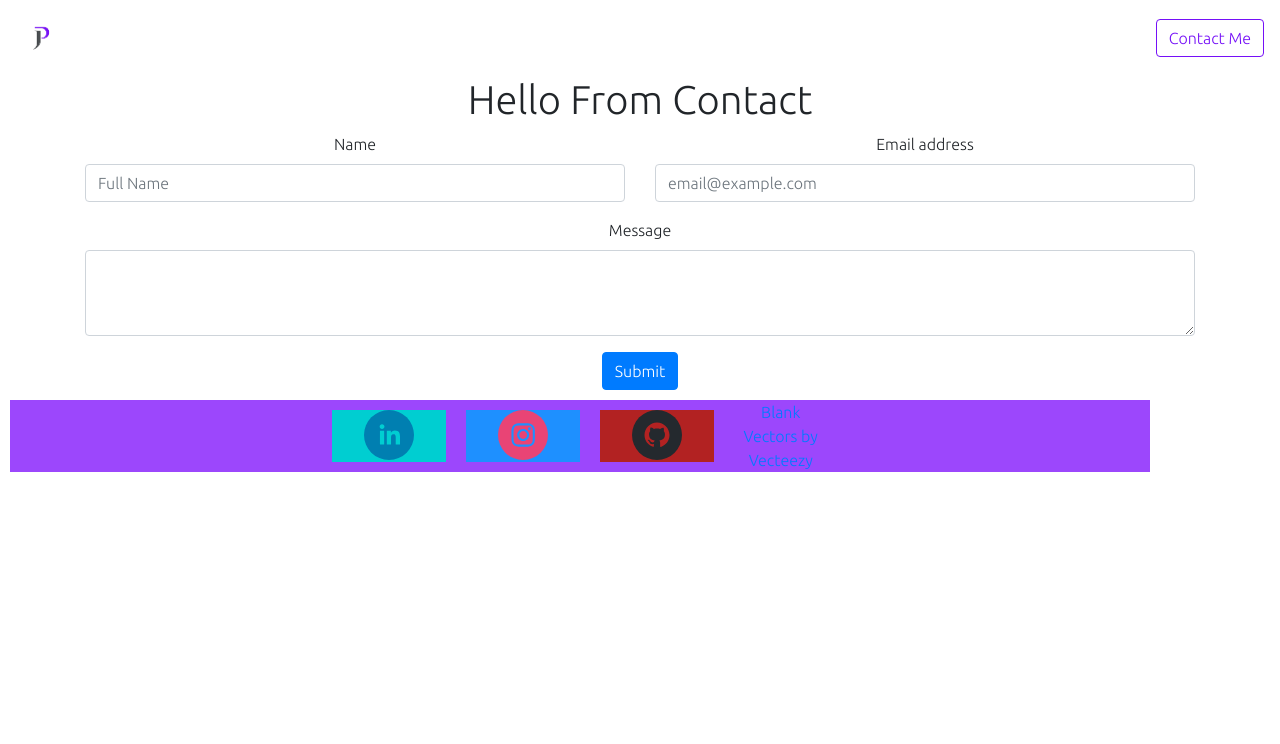
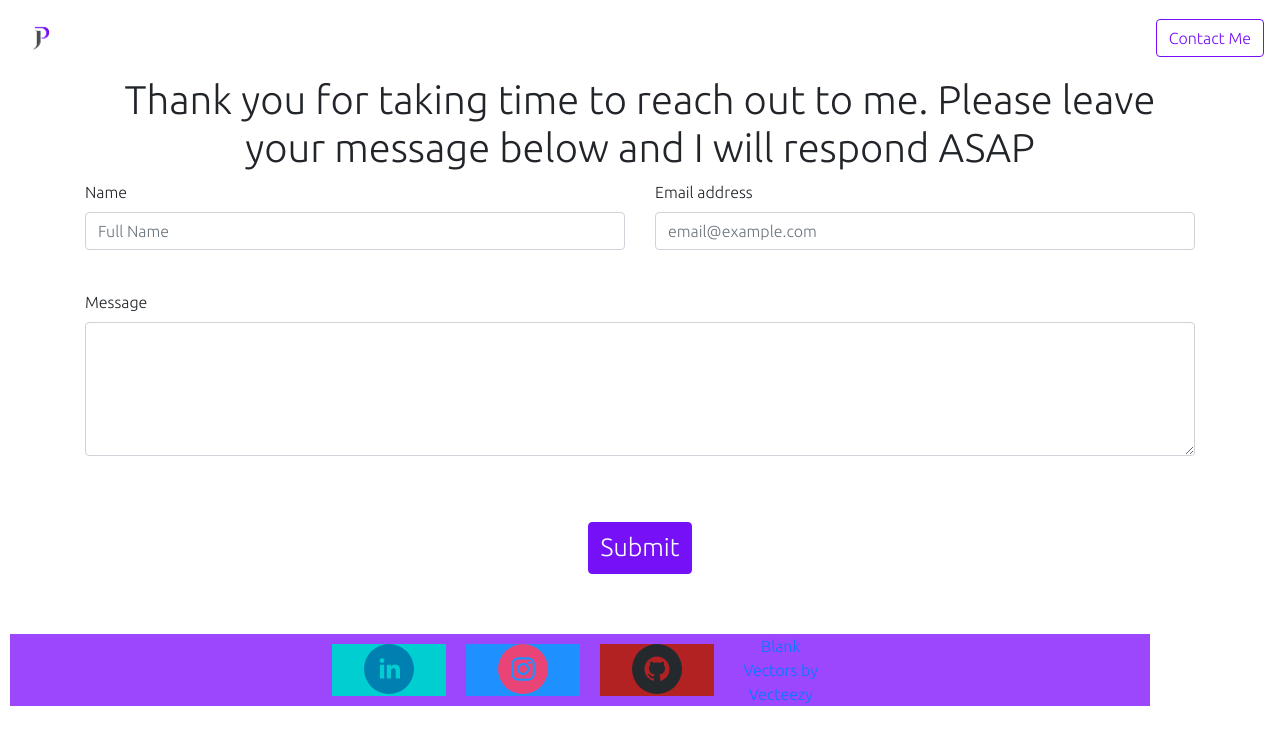
Before and after one commit to Juicester/portfolio, a React (Create React App) app: page /contact in a window 1280 px wide. Shown: the top 744 px of the page. Built offline with nearby package versions, Linux system fonts and the light colour scheme.

Commit message:
more contact stuff

```diff
--- a/src/components/Contact/Contact.css
+++ b/src/components/Contact/Contact.css
@@ -0,0 +1,3 @@
+.form-label {
+  text-align: left;
+}
--- a/src/components/Contact/Contact.js
+++ b/src/components/Contact/Contact.js
@@ -9,28 +9,28 @@ import Button from 'react-bootstrap/Button'
 function Contact() {
   return (
 		<Container>
-			<h1>Hello From Contact</h1>
-
+			<h1>Thank you for taking time to reach out to me.  Please leave your message below and I will respond ASAP</h1>
 			<Form>
 				<Row>
 					<Col>
-						<Form.Group>
+						<Form.Group className='form-label'>
 							<Form.Label>Name</Form.Label>
 							<Form.Control type='text' placeholder='Full Name' />
 						</Form.Group>
 					</Col>
 					<Col>
-						<Form.Group>
+						<Form.Group className='form-label'>
 							<Form.Label>Email address</Form.Label>
 							<Form.Control type='email' placeholder='email@example.com' />
 						</Form.Group>
 					</Col>
 				</Row>
-				<Form.Group>
+				<br />
+				<Form.Group className='form-label'>
 					<Form.Label>Message</Form.Label>
-					<Form.Control as='textarea' rows={3} />
+					<Form.Control as='textarea' rows={5} />
 				</Form.Group>
-				<Button variant='primary' type='submit'>
+				<Button className='modal-button' variant='primary' type='submit'>
 					Submit
 				</Button>
 			</Form>
```
